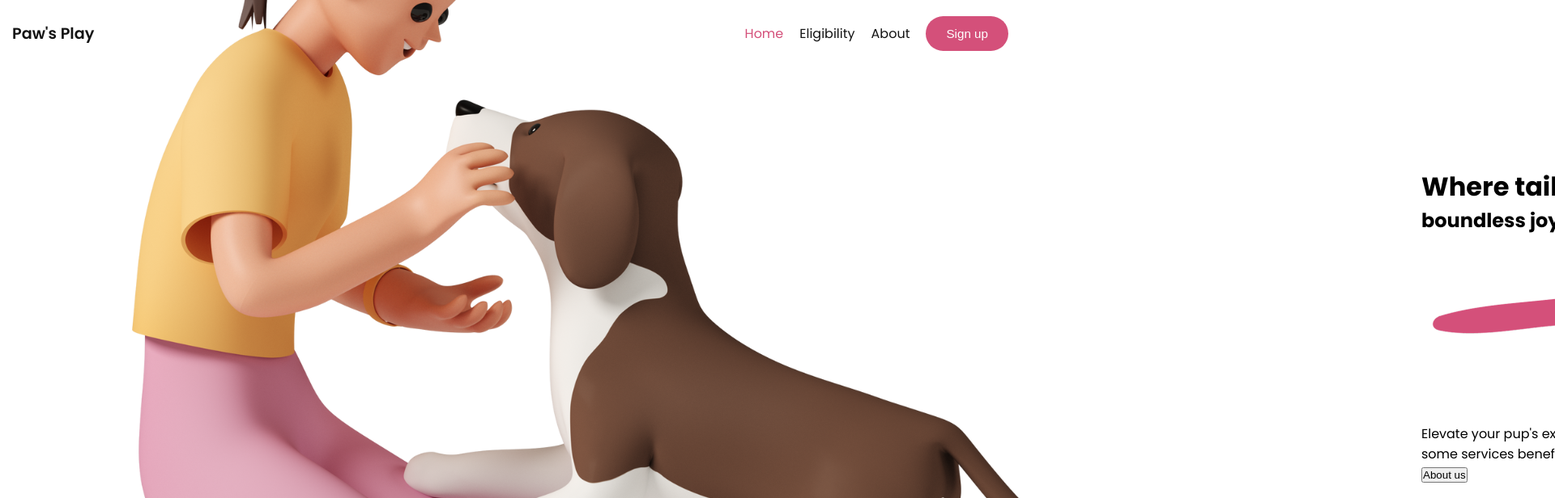
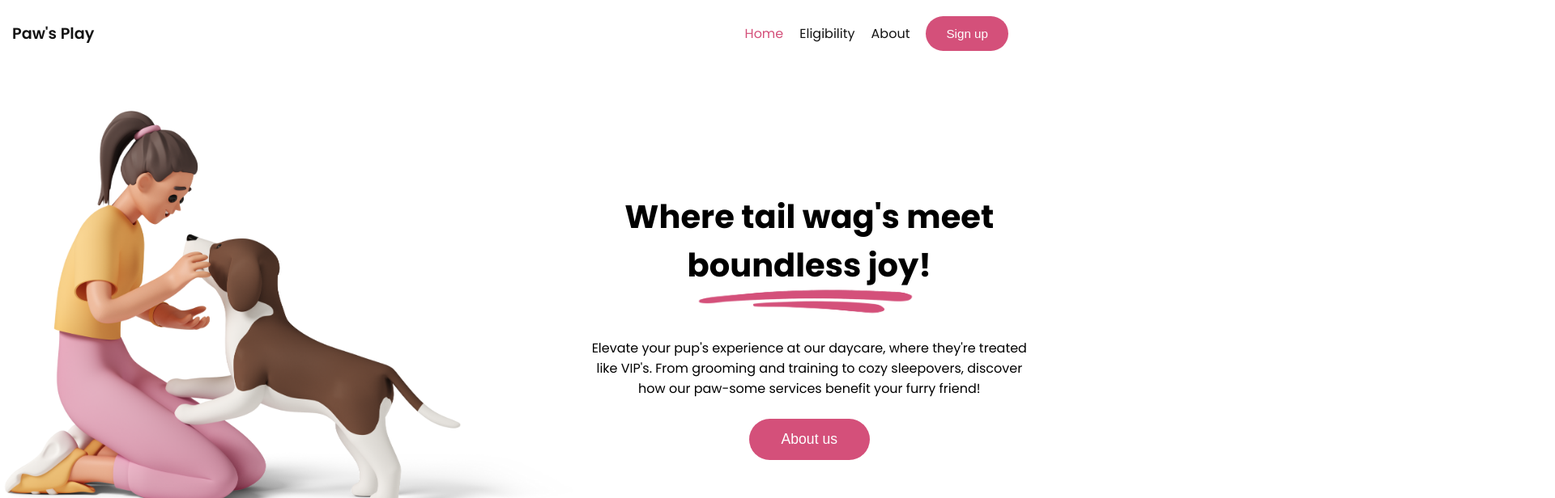
Before and after one commit to ilyasolgun11/paws-play-pp1, a plain HTML site: page index.html in a window 1280 px wide. Shown: the top 616 px of the page at 81% size, 1920 px wide, since content can reach past the window. Drawn offline with Linux system fonts and the light colour scheme.

Commit message:
Added remaining header styles to style.css

```diff
--- a/assets/css/style.css
+++ b/assets/css/style.css
@@ -126,3 +126,68 @@ header {
   height: 80vh;
   width: 100%;
 }
+
+.hero-img-container {
+  display: flex;
+  justify-content: center;
+  align-items: center;
+  width: 60%;
+  height: 100%;
+}
+
+.hero-img {
+  height: auto;
+  width: 100%;
+  object-fit: contain;
+}
+
+.hero-content {
+  display: flex;
+  flex-direction: column;
+  justify-content: center;
+  align-items: center;
+}
+
+.hero-content h1 {
+  font-size: 2.5rem;
+  margin-bottom: 0px;
+}
+
+.hero-content h1,
+.hero-content p {
+  max-width: 600px;
+  text-align: center;
+}
+
+.hero-content h2 {
+  margin-top: 0;
+  margin-bottom: 60px;
+  font-size: 2.5rem;
+  position: relative;
+}
+
+.hero-underline {
+  position: absolute;
+  width: 270px;
+  bottom: -40px;
+  right: 20px;
+}
+
+.hero-content p {
+  margin-bottom: 25px;
+}
+
+.hero-about-us-btn {
+  border: none;
+  padding: 15px 40px;
+  color: white;
+  background-color: #d4507a;
+  font-size: 1.1rem;
+  border-radius: 50px;
+}
+
+.hero-about-us-btn:hover {
+  background-color: #131313;
+  cursor: pointer;
+  transition: all 0.2s ease;
+}
```
